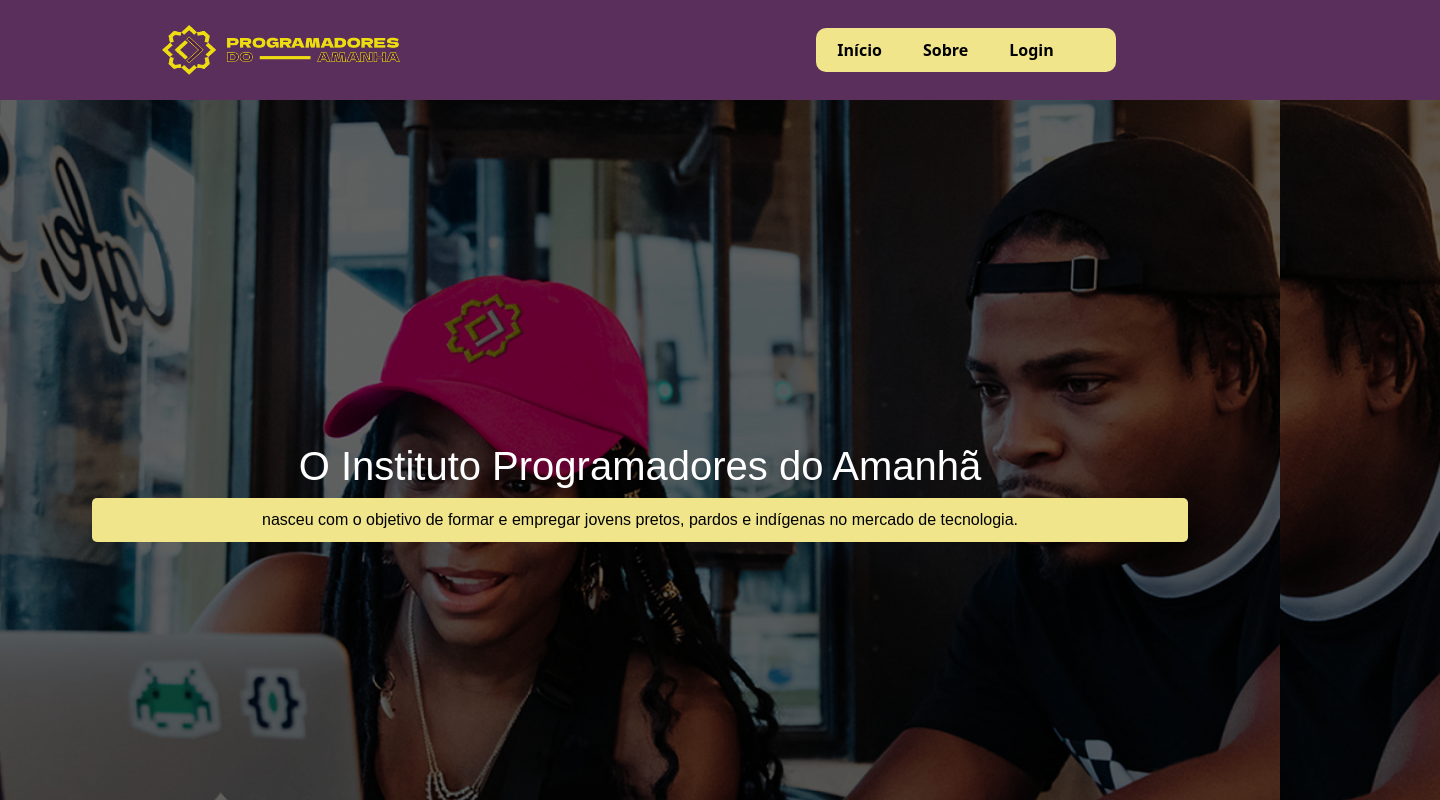
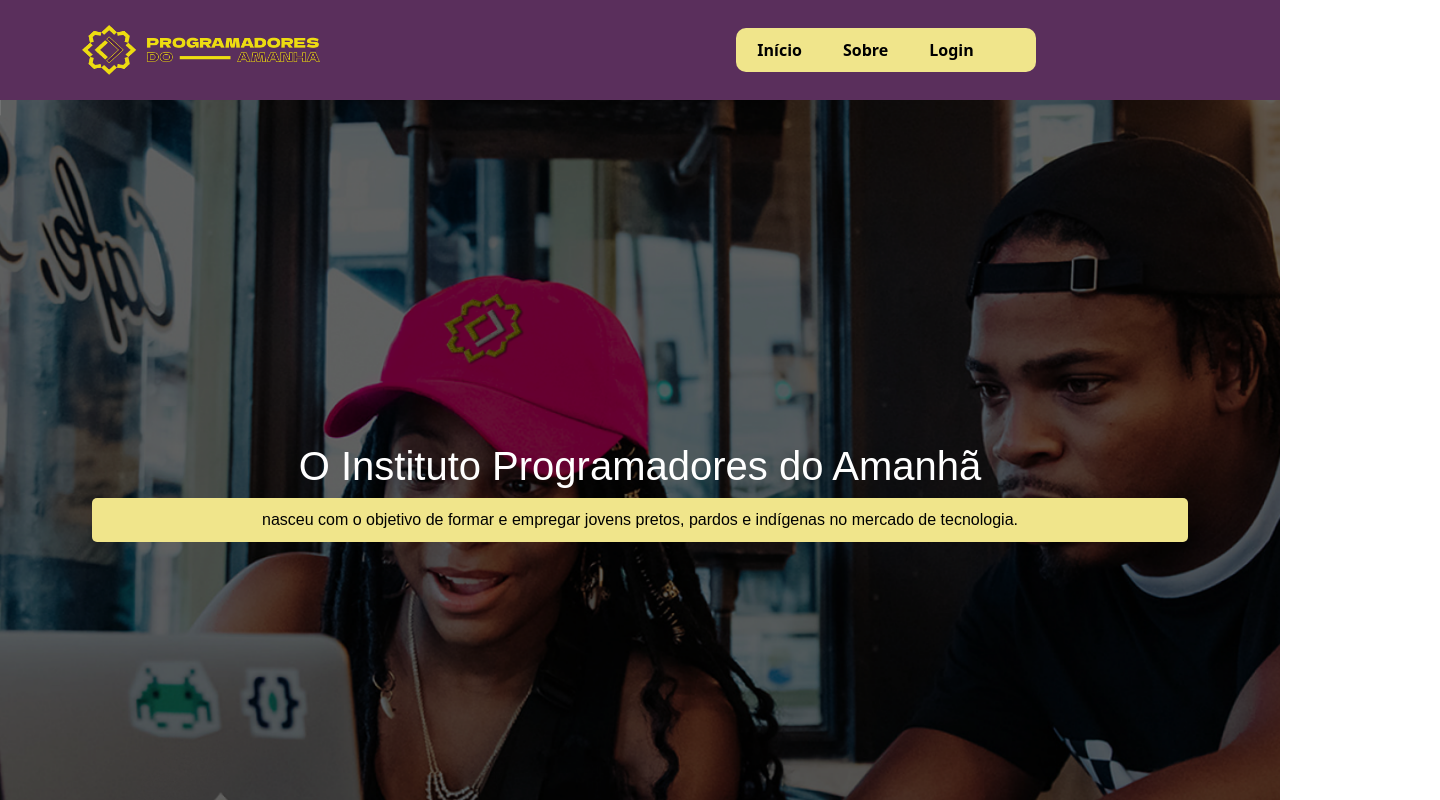
Before and after one commit to VictorCDS-p/PDA_Organization, a React (Vite) app: page / in a window 1280 px wide. Shown: the top 800 px of the page, 1440 px wide, since content can reach past the window. Built offline with nearby package versions, Linux system fonts and the light colour scheme; a web font is replaced by a local one.

Commit message:
style - commenting background

```diff
--- a/src/components/header/header.css
+++ b/src/components/header/header.css
@@ -56,9 +56,9 @@
 }
 
 @media (min-width: 769px) {
-    .custom-navbar {
+    /* .custom-navbar {
         width: 1440px;
-    }
+    } */
     .logo-image {
         margin-right: 400px;
     }
--- a/src/pages/AuthPage/auth.css
+++ b/src/pages/AuthPage/auth.css
@@ -1,6 +1,6 @@
-body {
+/* body {
   background-image: url('/images/imagem.png');
-}
+} */
 
 #authPage {
   min-height: 100vh;
--- a/src/pages/Manage/components/ClassesManagement/index.jsx
+++ b/src/pages/Manage/components/ClassesManagement/index.jsx
@@ -192,7 +192,6 @@ const ClassesManagement = () => {
         </tbody>
       </Table>
 
-      {/* Modal de Criação de Turma */}
       <Modal show={showClassModal} onHide={handleCloseClassModal}>
         <Modal.Header closeButton>
           <Modal.Title>Criar Turma</Modal.Title>
```
